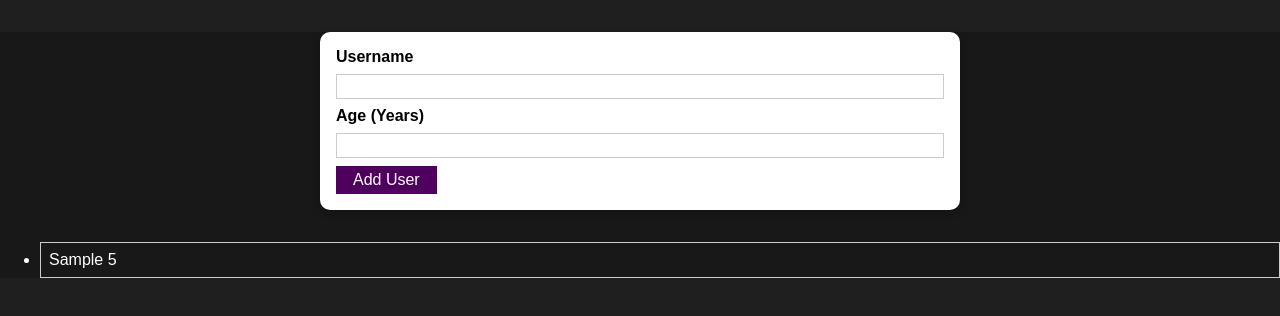
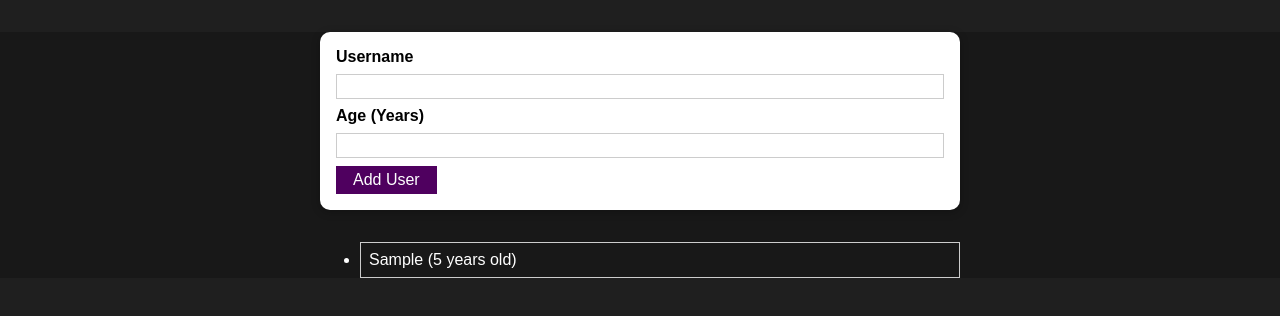
Before and after one commit to LyuboslavL/React-Udemy-Course, a React (Create React App) app in the folder UserList/: page / in a window 1280 px wide. Both pictures are taken after typing "Sample", "5" into the empty fields and a click on the button "Add User". Shown: the top 316 px of the page. Built offline with nearby package versions, Linux system fonts and the light colour scheme.

Commit message:
Update UserList
Adding text to the displayed list.

```diff
--- a/UserList/src/App.js
+++ b/UserList/src/App.js
@@ -18,7 +18,7 @@ function App() {
   return (
     <div>
       <AddUser onAddedUser={addedUser} />
-      {userInput.length < 1 ? <p style={{ textAlign: 'center' }}>No users added yet.</p> : <UserList data={userInput} />}
+      {userInput.length < 1 ? <p style={{ textAlign: 'center' }}>No users added yet.</p> : <UserList users={userInput} />}
     </div>
   );
 }
--- a/UserList/src/components/UserList/UserList.js
+++ b/UserList/src/components/UserList/UserList.js
@@ -5,9 +5,9 @@ import Card from '../Card/Card';
 
 const UserList = (props) => {
     return (
-        <ul className='result'>
-            {props.data.map(user => (
-                <Card key={Math.random()}>{user.username} {user.age}</Card>
+        <ul className='users'>
+            {props.users.map(user => (
+                <Card key={Math.random()}>{user.username} ({user.age} years old)</Card>
             ))}
         </ul>
     );
```
